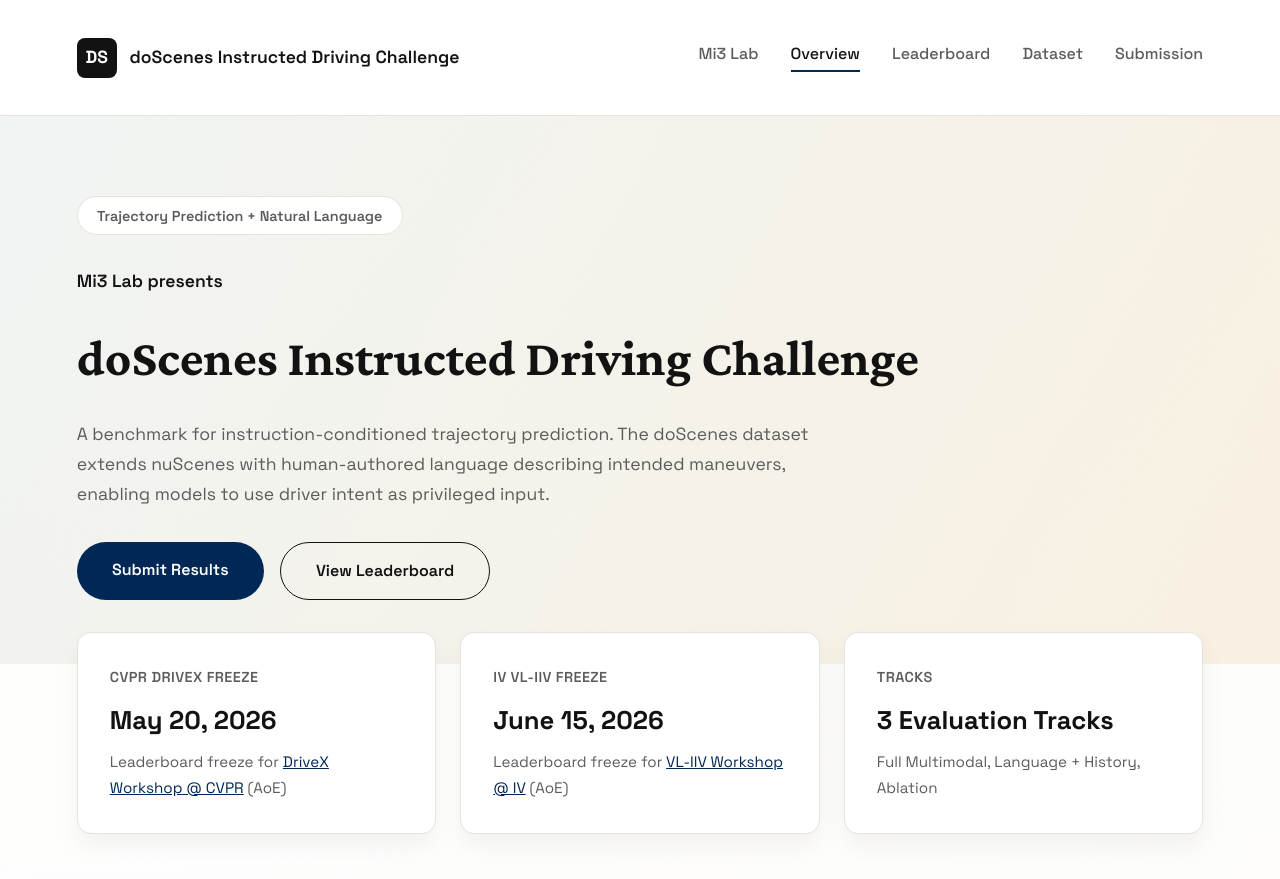
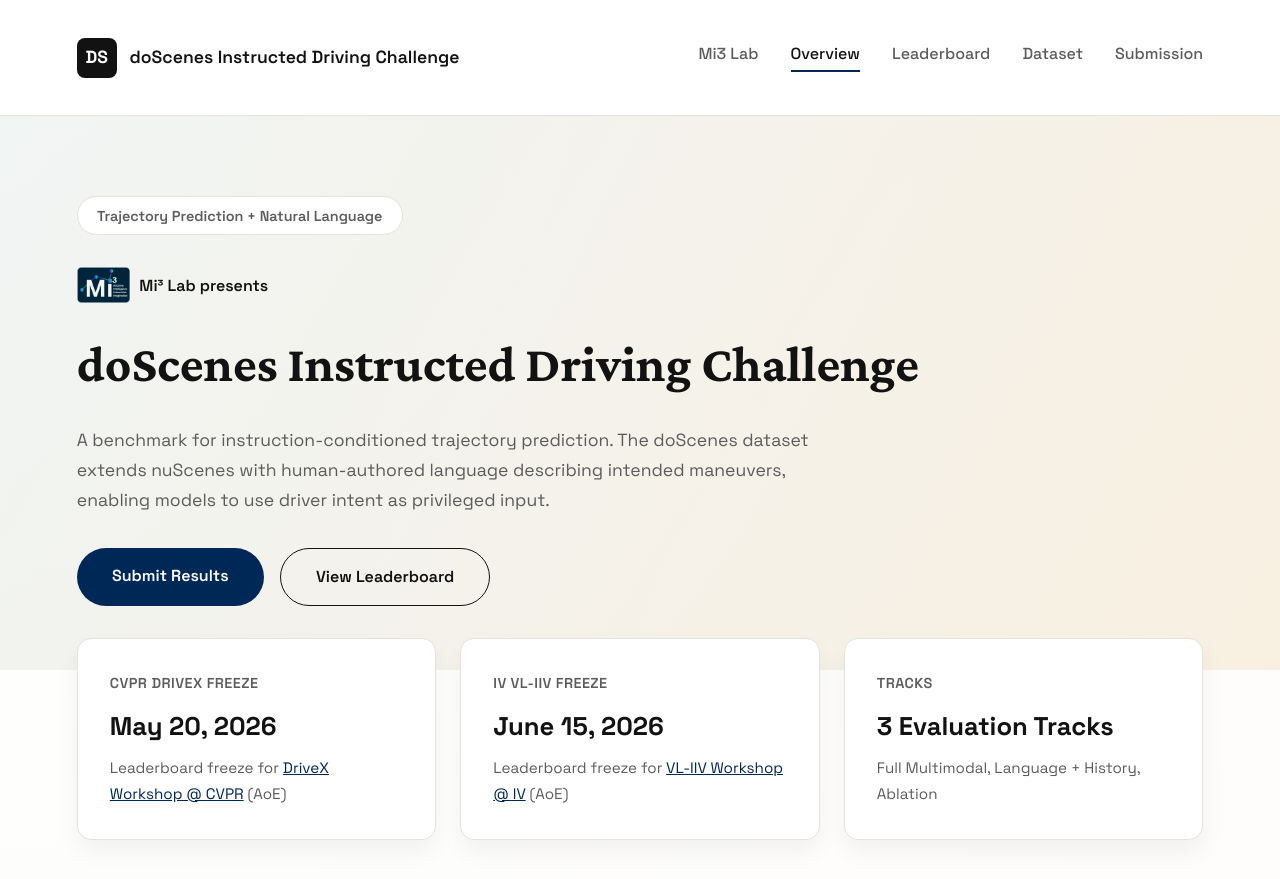
Before and after one commit to Mi3-Lab/mi3-lab.github.io, a Jekyll site: the page doScenes_challenge.html, which Jekyll copies as it is, in a window 1280 px wide and 900 px high. Shown: the top 879 px of the window. Built offline with Jekyll 4.4.1, drawn with Linux system fonts in a browser that asks for light colours.

Commit message:
Add Mi3 lab logo to doScenes challenge hero
Co-Authored-By: Claude Sonnet 4.6 <noreply@anthropic.com>

```diff
--- a/doScenes_challenge.html
+++ b/doScenes_challenge.html
@@ -678,7 +678,10 @@
 
     <section class="hero">
         <span class="badge">Trajectory Prediction + Natural Language</span>
-        <p class="hero-subtitle" style="font-weight: 600; color: var(--ink);">Mi3 Lab presents</p>
+        <div style="display:flex;align-items:center;gap:0.6rem;">
+            <img src="assets/images/logos/MI.png" alt="Mi³ Lab" style="height:36px;width:auto;">
+            <span style="font-weight:600;color:var(--ink);font-size:1rem;">Mi³ Lab presents</span>
+        </div>
         <h1>doScenes Instructed Driving Challenge</h1>
         <p class="hero-subtitle">
             A benchmark for instruction-conditioned trajectory prediction. The doScenes dataset extends nuScenes with
```
